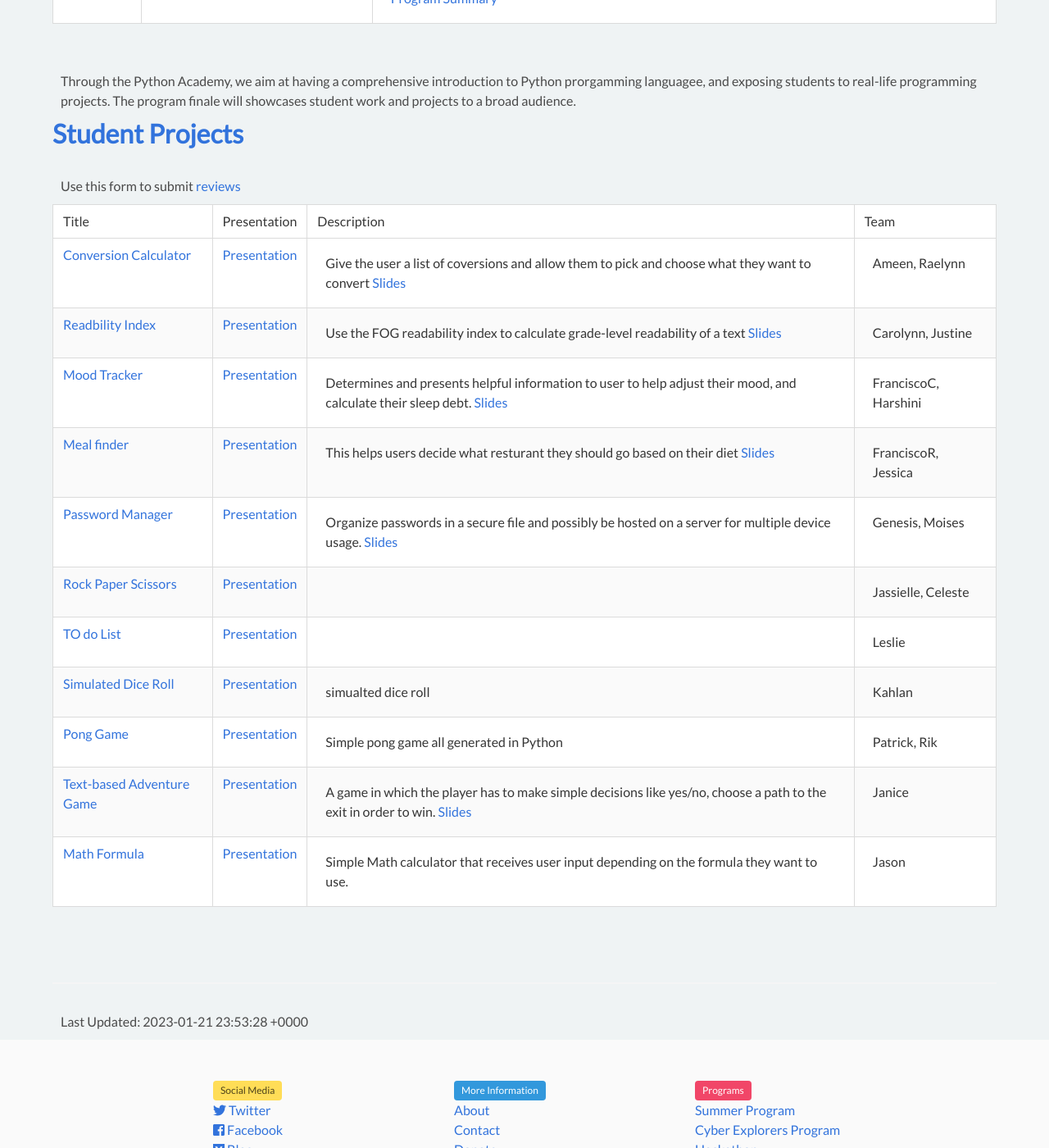
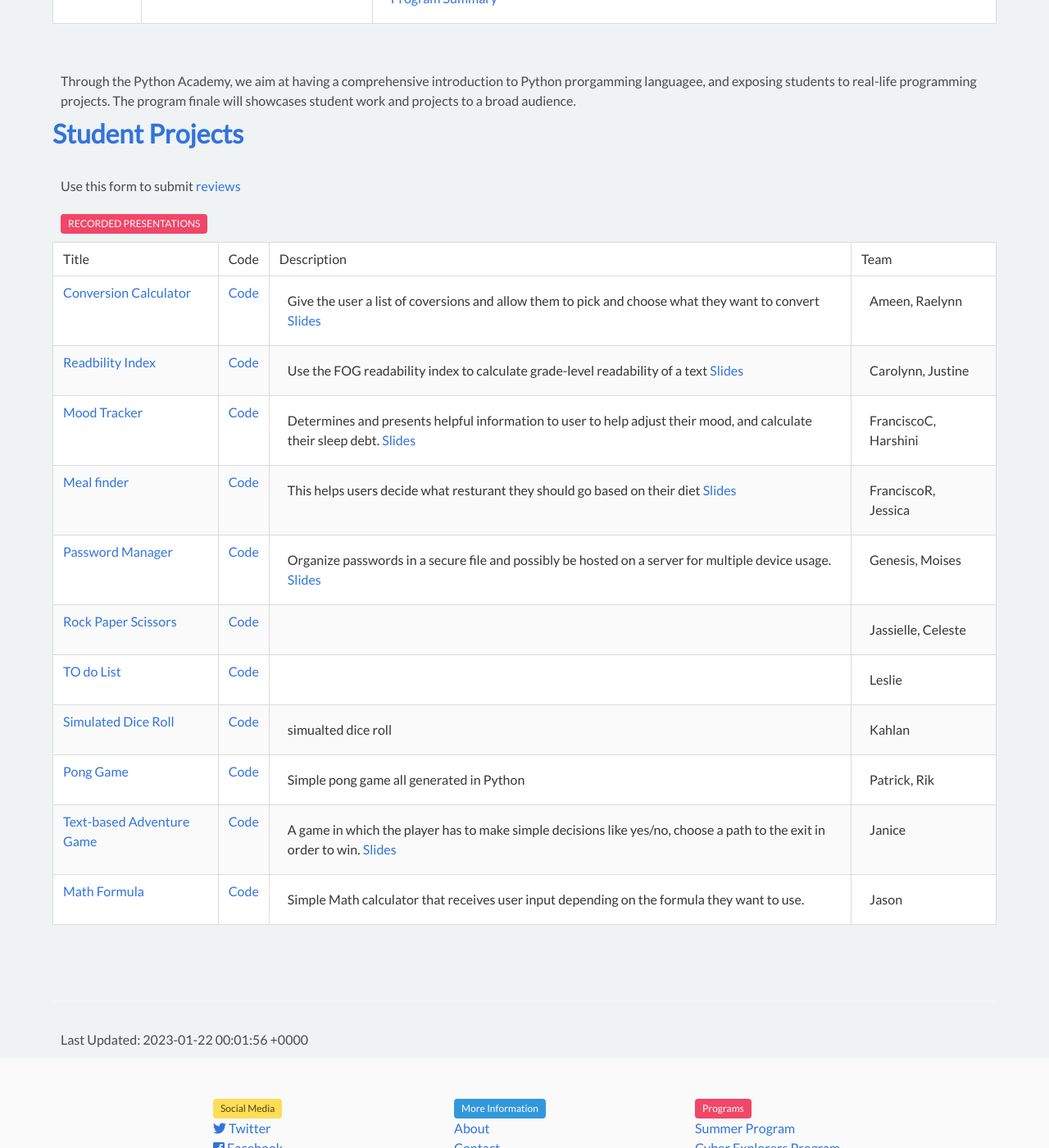
Before and after one commit to cyberdefendersprogram/www-homepage, a Jekyll site: the page built from pages/programs/cd-growthsector-python.md, in a window 1280 px wide and 1400 px high, scrolled down 4628 px. Shown: the whole window at 82% size. Built offline with Jekyll 4.4.1, drawn with Linux system fonts in a browser that asks for light colours; nearby versions of some CDN libraries.

Commit message:
Update cd-growthsector-python.md

```diff
--- a/pages/programs/cd-growthsector-python.md
+++ b/pages/programs/cd-growthsector-python.md
@@ -5,7 +5,7 @@ permalink: /cd-growthsector-python-academy/
 orientation-preso:
 final-preso:
 final-music-embed:
-last_modified_at: 2023-01-21T23:53:28
+last_modified_at: 2023-01-22T00:01:56
 ---
 <br/>
 <h1 class="title">Python Academy</h1>
@@ -61,16 +61,17 @@ Through the Python Academy, we aim at having a comprehensive introduction to Pyt
 
 <h1 class="title"><a id="projects" href="#projects">Student Projects</a></h1>
 <p>Use this form to submit <a href="https://docs.google.com/forms/d/e/1FAIpQLSeA_lMQWVrwFkEvh9cOjFISOkabSacRtEo0Tuk_7-AIlfp-Zg/viewform">reviews</a></p>
+<a class="tag is-danger" href="https://us02web.zoom.us/rec/share/GSHhYNjl_vOBhD73XP7vZlmfzYooYYHv-J3Pt7oeS6FuJ_xAMq9Av4TM7pz4Wq2e.y5pWWIbKhp2zndGE">RECORDED PRESENTATIONS</a>
 <table class="table is-bordered is-striped">
     <thead>
-        <td>Title</td><td>Presentation</td><td>Description</td><td>Team</td>
+        <td>Title</td><td>Code</td><td>Description</td><td>Team</td>
     </thead>
     <tbody>
     {% for project in site.data.cyber-defenders-python-academy-projects %}
     <tr>
         <td><a id="{{project.title| url_encode}}" href="#{{project.title | url_encode}}">{{project.title}}</a></td>
         <td>{% if project.presentation_url %}
-            <a href="{{project.presentation_url}}">Presentation</a>
+            <a href="{{project.presentation_url}}">Code</a>
             {% else %}
             Presentation
             {% endif %}
```
